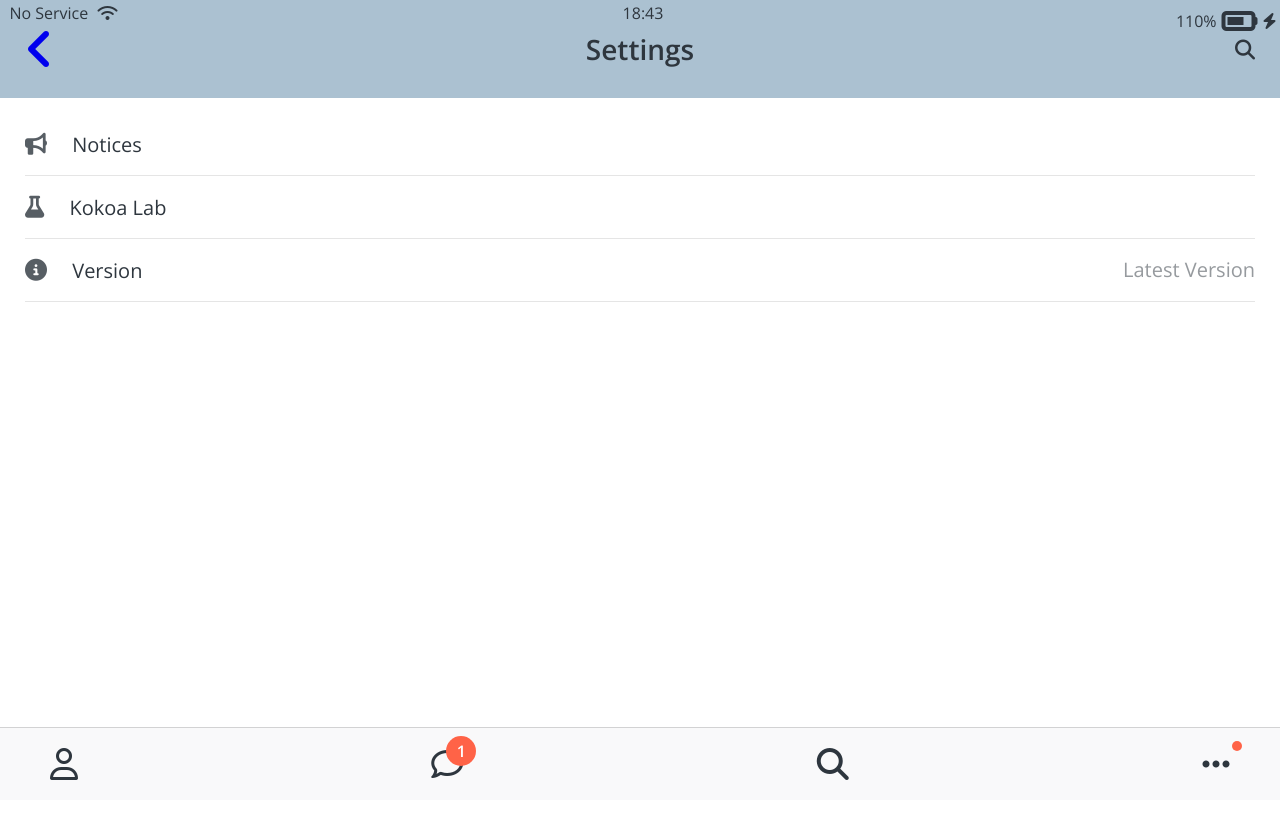
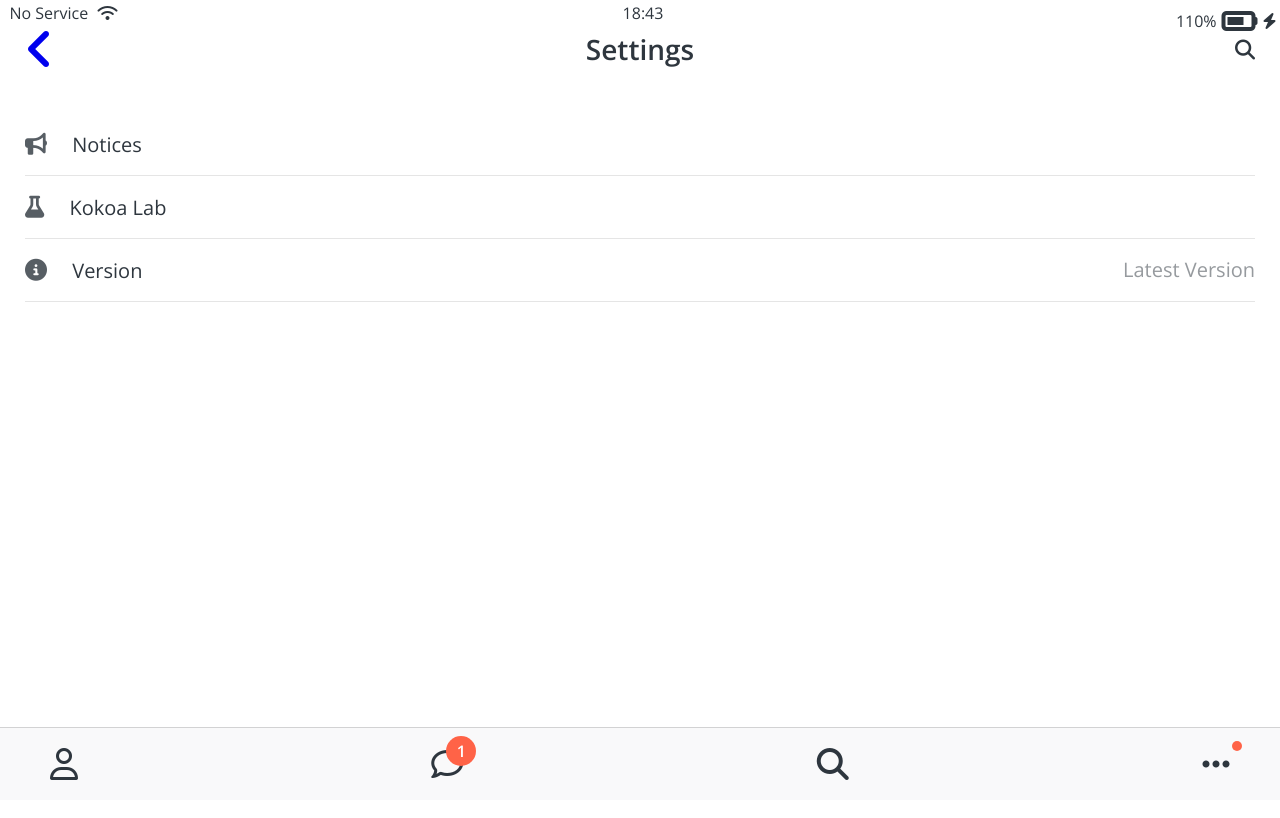
Before and after one commit to ehdcks3421/kokoa-clone-2022, a plain HTML site: page settings.html in a window 1280 px wide. Shown: the top 818 px of the page. Drawn offline with nearby package versions, Linux system fonts and the light colour scheme.

Commit message:
settings

```diff
--- a/css/screens/settings.css
+++ b/css/screens/settings.css
@@ -16,3 +16,7 @@
 .settings__setting-column:last-child {
   opacity: 0.5;
 }
+
+.alt-header1 {
+  background-color: white;
+}
--- a/settings.html
+++ b/settings.html
@@ -25,7 +25,7 @@
       </div>
     </div>
 
-    <header class="alt-header">
+    <header class="alt-header alt-header1">
         <div class="alt-header__column">
             <a href="more.html">
             <i class="fas fa-angle-left fa-3x"></i>
```
